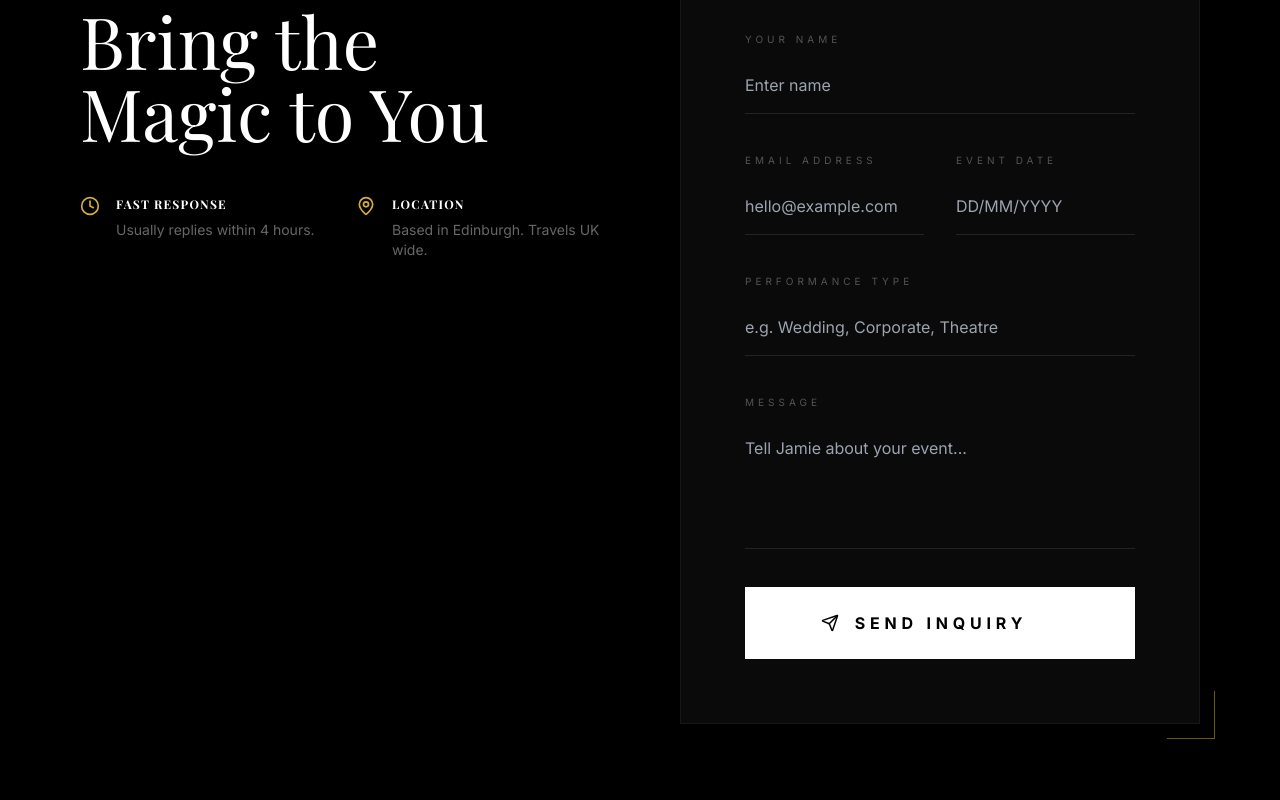
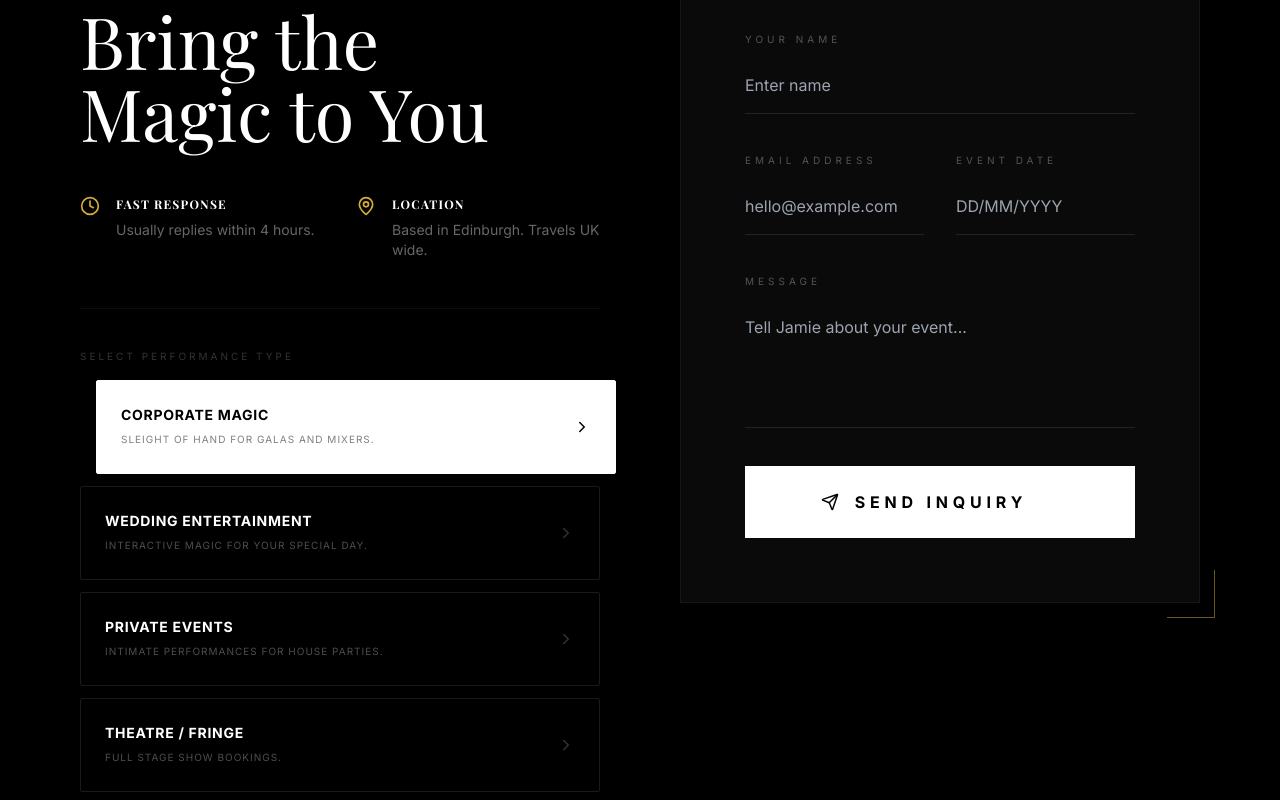
Before and after one commit to zbarks/jamie-leonard-v2, a Next.js app: page / in a window 1280 px wide. Shown: the part 1952-2752 px from the top of the page. Built offline with nearby package versions, Linux system fonts and the light colour scheme; a web font is replaced by a local one.

Commit message:
Final restore and form wire-up: Deployment 9rzHZnEkZ base + Web3Forms + Desktop Hero fix

```diff
--- a/src/components/sections/Booking.tsx
+++ b/src/components/sections/Booking.tsx
@@ -2,9 +2,17 @@
 
 import { useState } from "react";
 import { motion, AnimatePresence } from "framer-motion";
-import { Send, Clock, MapPin, Sparkles, CheckCircle2 } from "lucide-react";
+import { ChevronRight, Send, Clock, MapPin, Sparkles, CheckCircle2 } from "lucide-react";
+
+const showTypes = [
+  { id: "corporate", label: "Corporate Magic", desc: "Sleight of hand for galas and mixers." },
+  { id: "wedding", label: "Wedding Entertainment", desc: "Interactive magic for your special day." },
+  { id: "private", label: "Private Events", desc: "Intimate performances for house parties." },
+  { id: "theatre", label: "Theatre / Fringe", desc: "Full stage show bookings." }
+];
 
 export default function Booking() {
+  const [selectedType, setSelectedType] = useState(showTypes[0].id);
   const [isSubmitting, setIsSubmitting] = useState(false);
   const [isSuccess, setIsSuccess] = useState(false);
 
@@ -16,12 +24,12 @@ export default function Booking() {
     formData.append("access_key", "887f9ee9-f4b6-4e82-9716-306c8f38aff5");
     formData.append("subject", "New Inquiry from Jamie Leonard Site");
     formData.append("from_name", "Jamie Leonard Website");
+    formData.append("performance_type", showTypes.find(t => t.id === selectedType)?.label || selectedType);
 
     const object = Object.fromEntries(formData);
     const json = JSON.stringify(object);
 
     try {
-      console.log("Submitting form...", object);
       const response = await fetch("https://api.web3forms.com/submit", {
         method: "POST",
         headers: {
@@ -31,15 +39,14 @@ export default function Booking() {
         body: json
       });
       const result = await response.json();
-      console.log("Web3Forms Response:", result);
       if (result.success) {
         setIsSuccess(true);
       } else {
         alert("Submission failed: " + (result.message || "Unknown error"));
       }
     } catch (error) {
-      console.error("Fetch error:", error);
-      alert("An error occurred. Please check your connection.");
+      console.error(error);
+      alert("An error occurred. Please try again.");
     } finally {
       setIsSubmitting(false);
     }
@@ -73,6 +80,32 @@ export default function Booking() {
                     <h4 className="text-white font-bold uppercase tracking-widest text-xs mb-2">Location</h4>
                     <p className="text-white/40 text-sm">Based in Edinburgh. Travels UK wide.</p>
                 </div>
+            </div>
+          </div>
+
+          <div className="space-y-4 pt-10 border-t border-white/5">
+            <p className="text-white/20 uppercase tracking-[0.3em] text-[10px]">Select Performance Type</p>
+            <div className="grid grid-cols-1 gap-3">
+                {showTypes.map((type) => (
+                    <button
+                        key={type.id}
+                        type="button"
+                        onClick={() => setSelectedType(type.id)}
+                        className={`flex items-center justify-between p-6 transition-all duration-300 rounded-sm border ${
+                            selectedType === type.id
+                            ? "bg-white border-white text-black translate-x-4"
+                            : "bg-transparent border-white/10 text-white hover:border-white/30"
+                        }`}
+                    >
+                        <div className="text-left">
+                            <span className="block font-bold uppercase tracking-wider text-sm">{type.label}</span>
+                            <span className={`text-[10px] uppercase tracking-widest ${selectedType === type.id ? "text-black/50" : "text-white/30"}`}>
+                                {type.desc}
+                            </span>
+                        </div>
+                        <ChevronRight size={18} className={selectedType === type.id ? "opacity-100" : "opacity-20"} />
+                    </button>
+                ))}
             </div>
           </div>
         </div>
@@ -110,11 +143,6 @@ export default function Booking() {
                         <label className="text-[10px] uppercase tracking-[0.4em] text-white/30 group-focus-within:text-gold transition-colors">Event Date</label>
                         <input name="date" type="text" className="w-full bg-transparent border-b border-white/10 py-4 outline-none focus:border-white text-white transition-all" placeholder="DD/MM/YYYY" />
                     </div>
-                  </div>
-
-                  <div className="space-y-2 group">
-                    <label className="text-[10px] uppercase tracking-[0.4em] text-white/30 group-focus-within:text-gold transition-colors">Performance Type</label>
-                    <input name="type" type="text" className="w-full bg-transparent border-b border-white/10 py-4 outline-none focus:border-white text-white transition-all" placeholder="e.g. Wedding, Corporate, Theatre" />
                   </div>
 
                   <div className="space-y-2 group">
```
